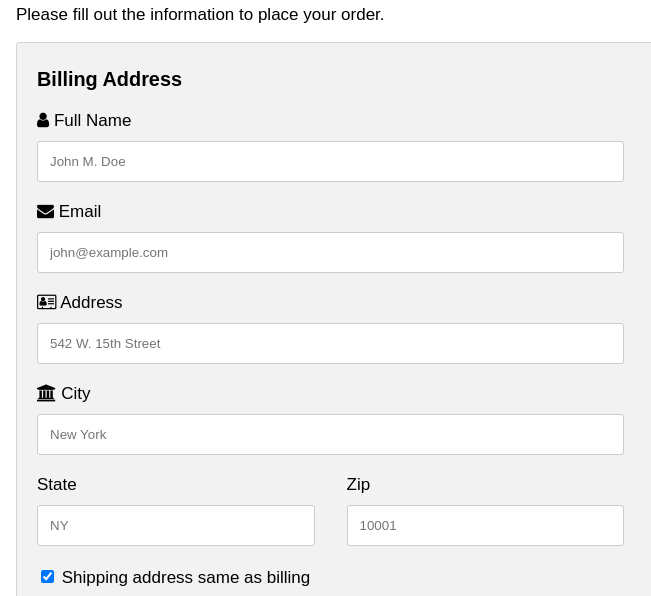
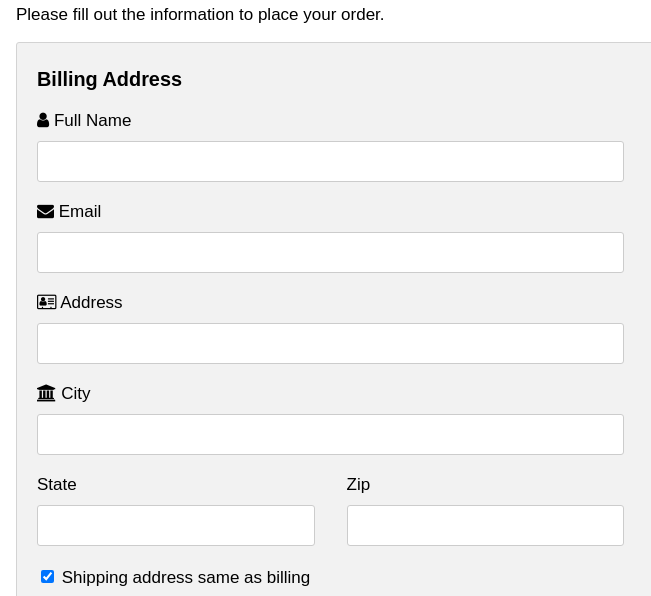
Before and after one commit to rwijay10/drew-rajini, a plain HTML site: page index6.html in a window 1280 px wide. Shown: the part 82-678 px from the top of the page, 0-651 px from the left. Drawn offline with nearby package versions, Linux system fonts and the light colour scheme.

Commit message:
Update index6.html

```diff
--- a/index6.html
+++ b/index6.html
@@ -122,22 +122,22 @@ span.price {
           <div class="col-50">
             <h3>Billing Address</h3>
             <label for="fname"><i class="fa fa-user"></i> Full Name</label>
-            <input type="text" id="fname" name="firstname" placeholder="John M. Doe">
+            <input type="text" id="fname" name="firstname">
             <label for="email"><i class="fa fa-envelope"></i> Email</label>
-            <input type="text" id="email" name="email" placeholder="john@example.com">
+            <input type="text" id="email" name="email">
             <label for="adr"><i class="fa fa-address-card-o"></i> Address</label>
-            <input type="text" id="adr" name="address" placeholder="542 W. 15th Street">
+            <input type="text" id="adr" name="address">
             <label for="city"><i class="fa fa-institution"></i> City</label>
-            <input type="text" id="city" name="city" placeholder="New York">
+            <input type="text" id="city" name="city">
 
             <div class="row">
               <div class="col-50">
                 <label for="state">State</label>
-                <input type="text" id="state" name="state" placeholder="NY">
+                <input type="text" id="state" name="state">
               </div>
               <div class="col-50">
                 <label for="zip">Zip</label>
-                <input type="text" id="zip" name="zip" placeholder="10001">
+                <input type="text" id="zip" name="zip">
               </div>
             </div>
           </div>
```
